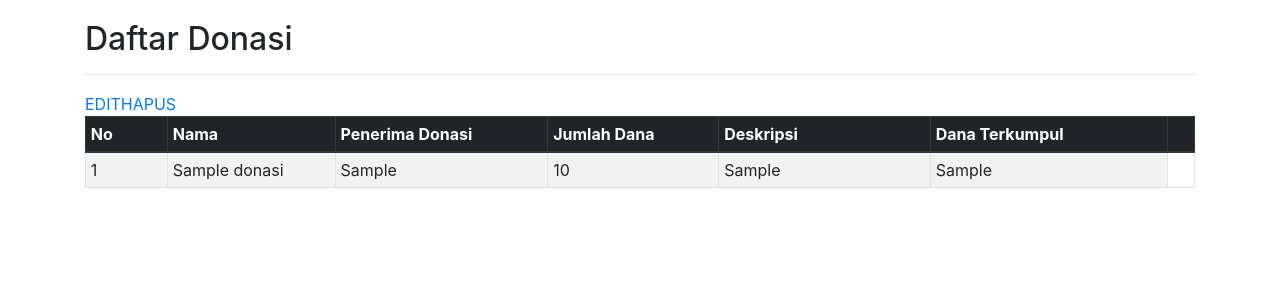
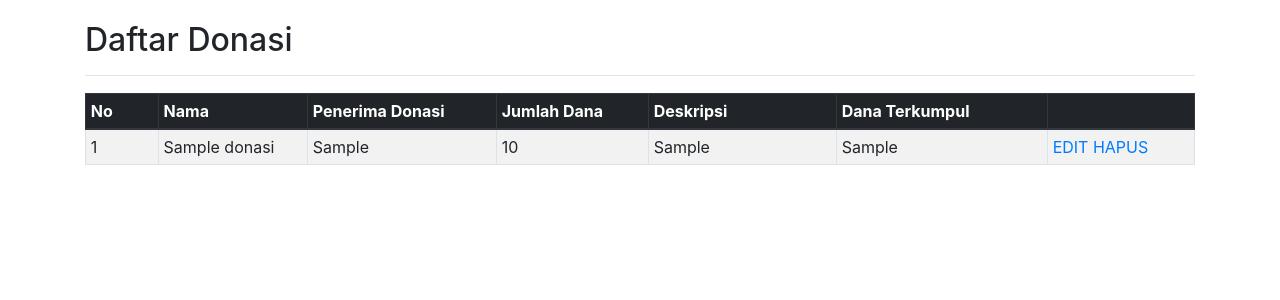
Before and after one commit to Mona265/Pak_Asep, a PHP site: page /Pak_Asep/donasi.php in a window 1280 px wide. Shown: the part 56-356 px from the top of the page. Run offline with PHP 8.4, Linux system fonts and the light colour scheme; tables that the repository leaves empty or names only in its code hold one stand-in row (values such as "Sample post").

Commit message:
Update donasi.php

```diff
--- a/donasi.php
+++ b/donasi.php
@@ -25,14 +25,17 @@ include 'koneksi.php';
     </div>
   </nav>
 
-  <div class="container" style="margin-top: 20px">
+  <div class="container" >
+  <div class="row" style="margin-top: 20px"></div>
+  <div class="col-md-2"></div>
+  <div class="col-md-14">
 
     <h2>Daftar Donasi</h2>
 
     <hr>
 
     <table class="table table-striped table-hover table-sm table-bordered">
-     <div class="col-md-2 offset-md-10">
+     <div class="col-md-2"></div>
       <thead class="thead-dark">
         <tr>
           <th scope="col" width="20">No</th>
@@ -61,7 +64,7 @@ include 'koneksi.php';
             <td><?php echo $d['penerima_donasi']; ?></td>
             <td><?php echo $d['total_dana']; ?></td>
             <td><?php echo $d['deskripsi']; ?></td>
-            <td><?php echo $d['dana_terkumpul']; ?></td
+            <td><?php echo $d['dana_terkumpul']; ?></td>
 
             <td>
                 <a href="editdonasi.php?id=<?php echo $d['id']; ?>">EDIT</a>
```
